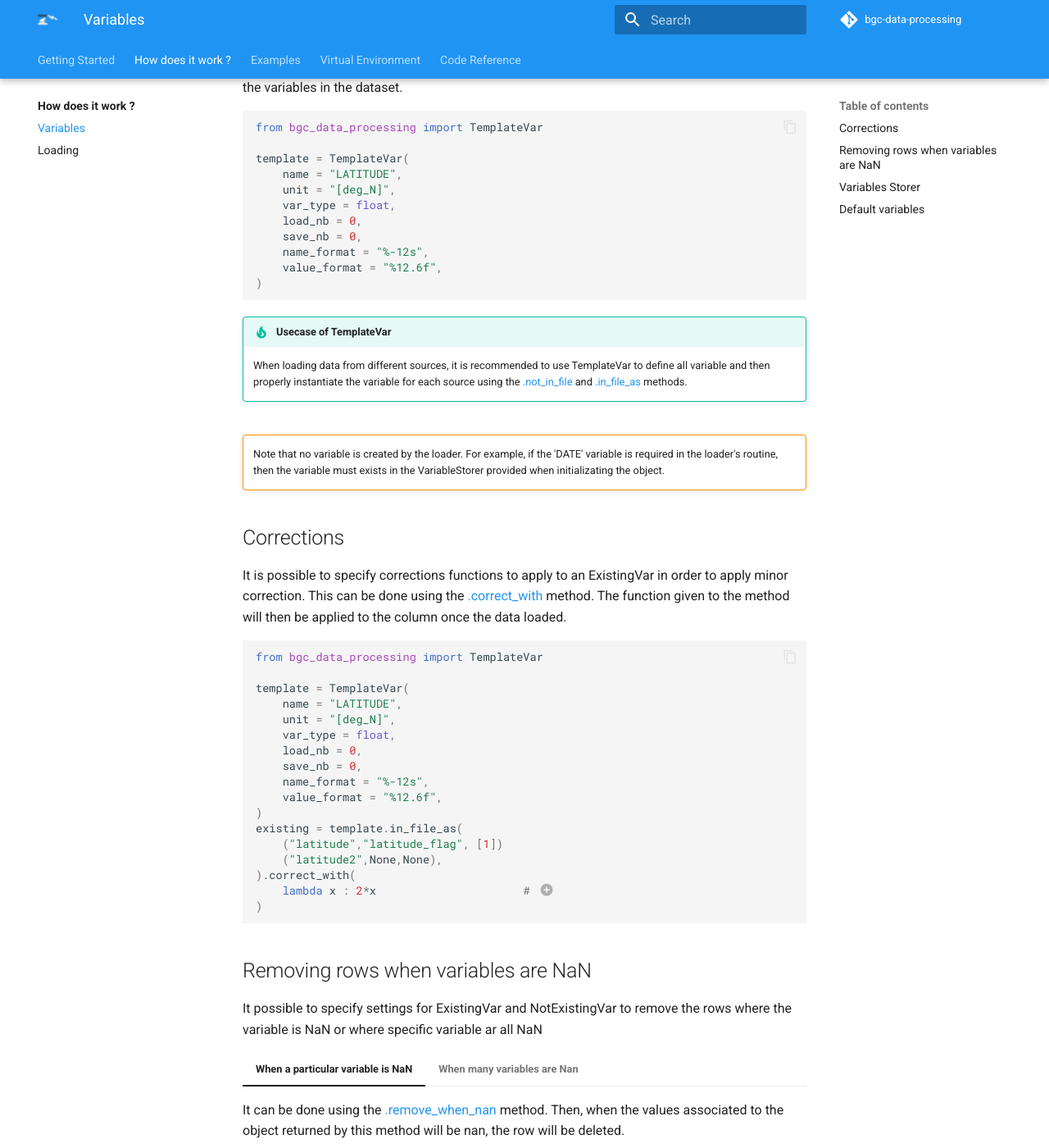
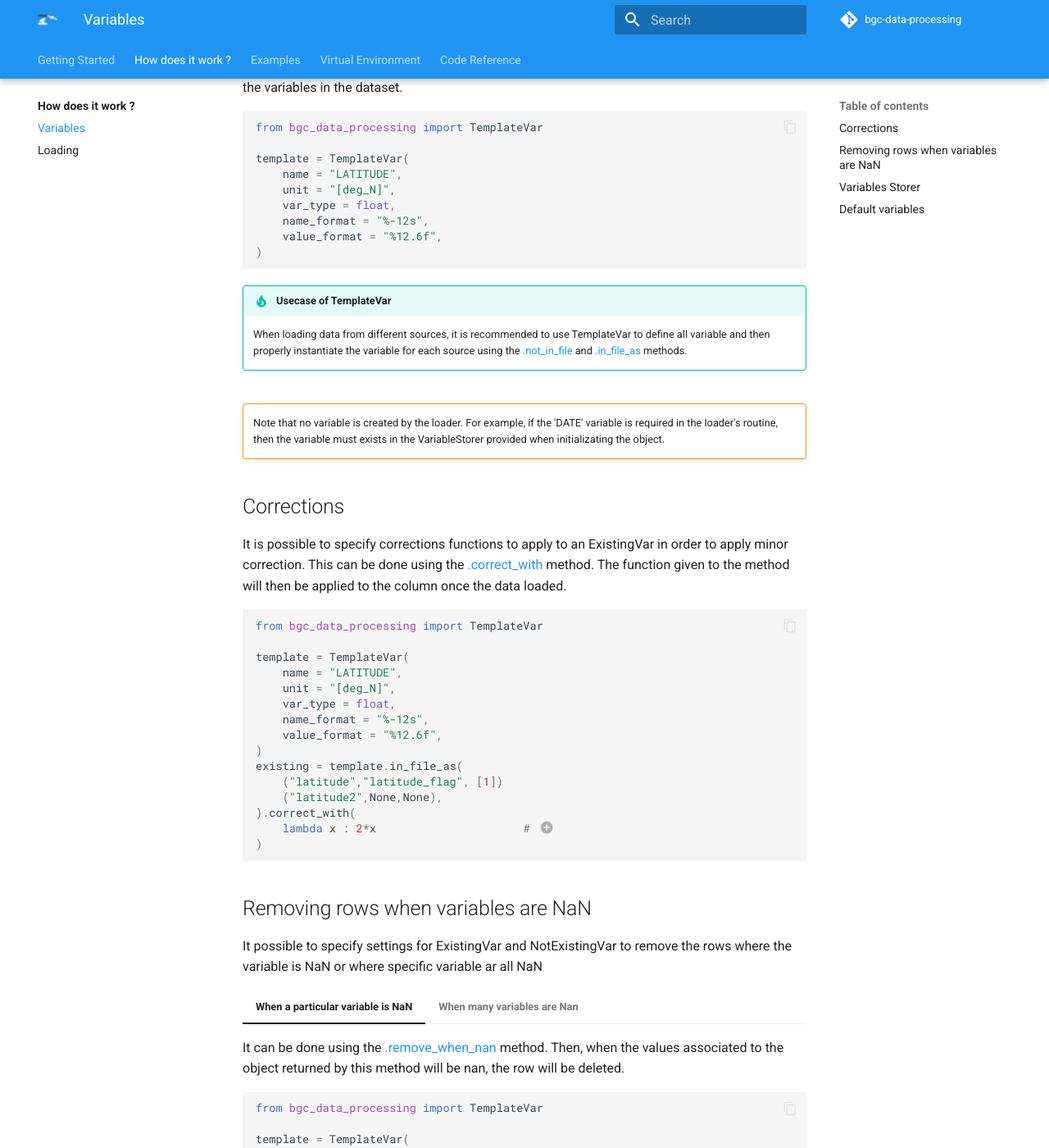
Before and after one commit to grigaut/bgc-data-processing, an MkDocs documentation site: the page built from docs/how_it_works/variables.md, in a window 1280 px wide and 1400 px high, scrolled down 643 px. Shown: the whole window at 82% size. Built offline with MkDocs 1.6.1 and Material for MkDocs 9.7.7, drawn with Linux system fonts in a browser that asks for light colours; comment, search, counter and statistics services are not loaded; some of the changed text lies outside the part shown.

```diff
--- a/docs/how_it_works/variables.md
+++ b/docs/how_it_works/variables.md
@@ -26,8 +26,6 @@ Different types of variables exist :
         name = "LATITUDE",
         unit = "[deg_N]",
         var_type = float,
-        load_nb = 0,
-        save_nb = 0,
         name_format = "%-12s",
         value_format = "%12.6f",
     )
@@ -48,8 +46,6 @@ Different types of variables exist :
         name = "LATITUDE",
         unit = "[deg_N]",
         var_type = float,
-        load_nb = 0,
-        save_nb = 0,
         name_format = "%-12s",
         value_format = "%12.6f",
     )
@@ -65,8 +61,6 @@ Different types of variables exist :
         name = "LATITUDE",
         unit = "[deg_N]",
         var_type = float,
-        load_nb = 0,
-        save_nb = 0,
         name_format = "%-12s",
         value_format = "%12.6f",
     )
@@ -84,8 +78,6 @@ Different types of variables exist :
         name = "LATITUDE",
         unit = "[deg_N]",
         var_type = float,
-        load_nb = 0,
-        save_nb = 0,
         name_format = "%-12s",
         value_format = "%12.6f",
     )
@@ -107,8 +99,6 @@ Different types of variables exist :
         name = "LATITUDE",
         unit = "[deg_N]",
         var_type = float,
-        load_nb = 0,
-        save_nb = 0,
         name_format = "%-12s",
         value_format = "%12.6f",
     ).in_file_as(
@@ -138,8 +128,6 @@ template = TemplateVar(
     name = "LATITUDE",
     unit = "[deg_N]",
     var_type = float,
-    load_nb = 0,
-    save_nb = 0,
     name_format = "%-12s",
     value_format = "%12.6f",
 )
@@ -167,8 +155,6 @@ It possible to specify settings for ExistingVar and NotExistingVar to remove the
         name = "LATITUDE",
         unit = "[deg_N]",
         var_type = float,
-        load_nb = 0,
-        save_nb = 0,
         name_format = "%-12s",
         value_format = "%12.6f",
     )
@@ -190,8 +176,6 @@ It possible to specify settings for ExistingVar and NotExistingVar to remove the
         name = "LATITUDE",
         unit = "[deg_N]",
         var_type = float,
-        load_nb = 0,
-        save_nb = 0,
         name_format = "%-12s",
         value_format = "%12.6f",
     )
@@ -199,8 +183,6 @@ It possible to specify settings for ExistingVar and NotExistingVar to remove the
         name = "LONGITUDE",
         unit = "[deg_E]",
         var_type = float,
-        load_nb = 1,
-        save_nb = 1,
         name_format = "%-12s",
         value_format = "%12.6f",
     )
@@ -226,8 +208,6 @@ template_lat = TemplateVar(
     name = "LATITUDE",
     unit = "[deg_N]",
     var_type = float,
-    load_nb = 0,
-    save_nb = 0,
     name_format = "%-12s",
     value_format = "%12.6f",
 )
@@ -235,8 +215,6 @@ template_lon = TemplateVar(
     name = "LONGITUDE",
     unit = "[deg_E]",
     var_type = float,
-    load_nb = 1,
-    save_nb = 1,
     name_format = "%-12s",
     value_format = "%12.6f",
 )
```
Also changed, not shown: docs/examples/boundaries.md (+0 -10 lines), docs/how_it_works/index.md (+6 -10 lines).
